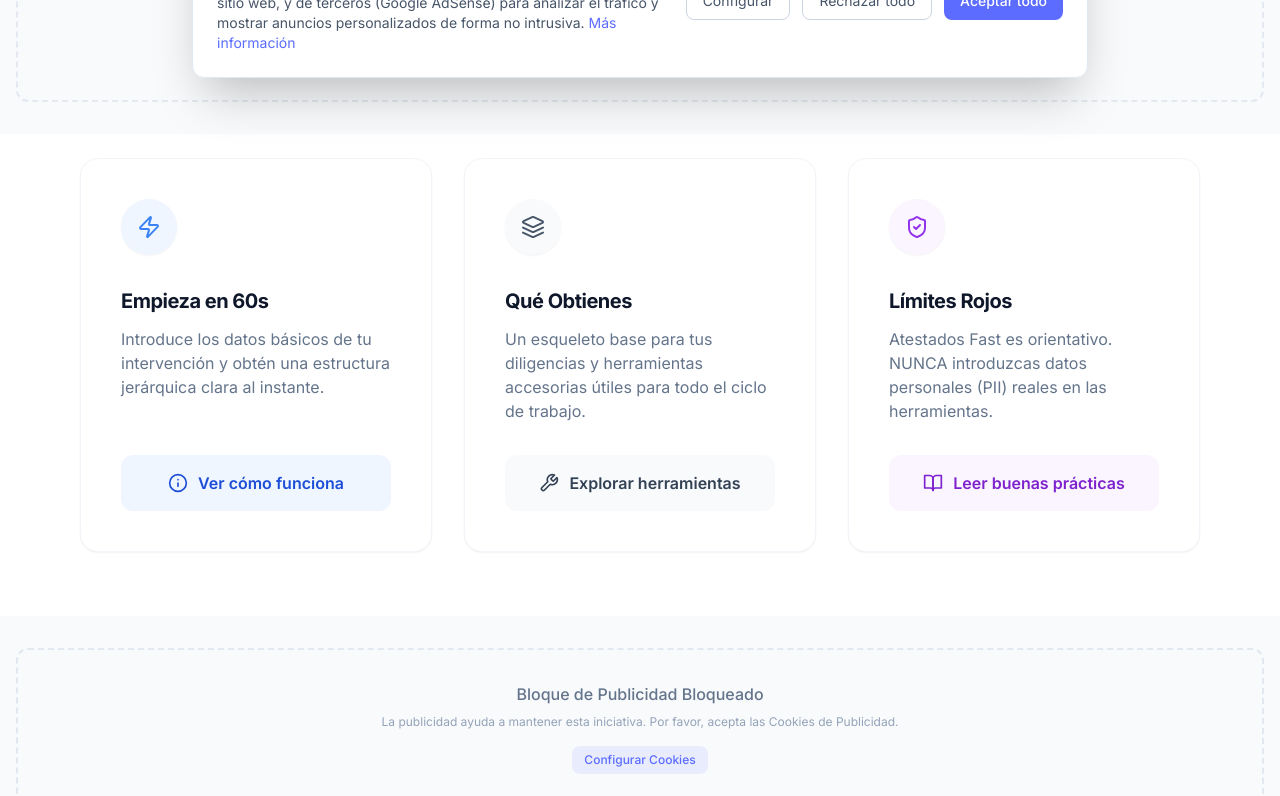
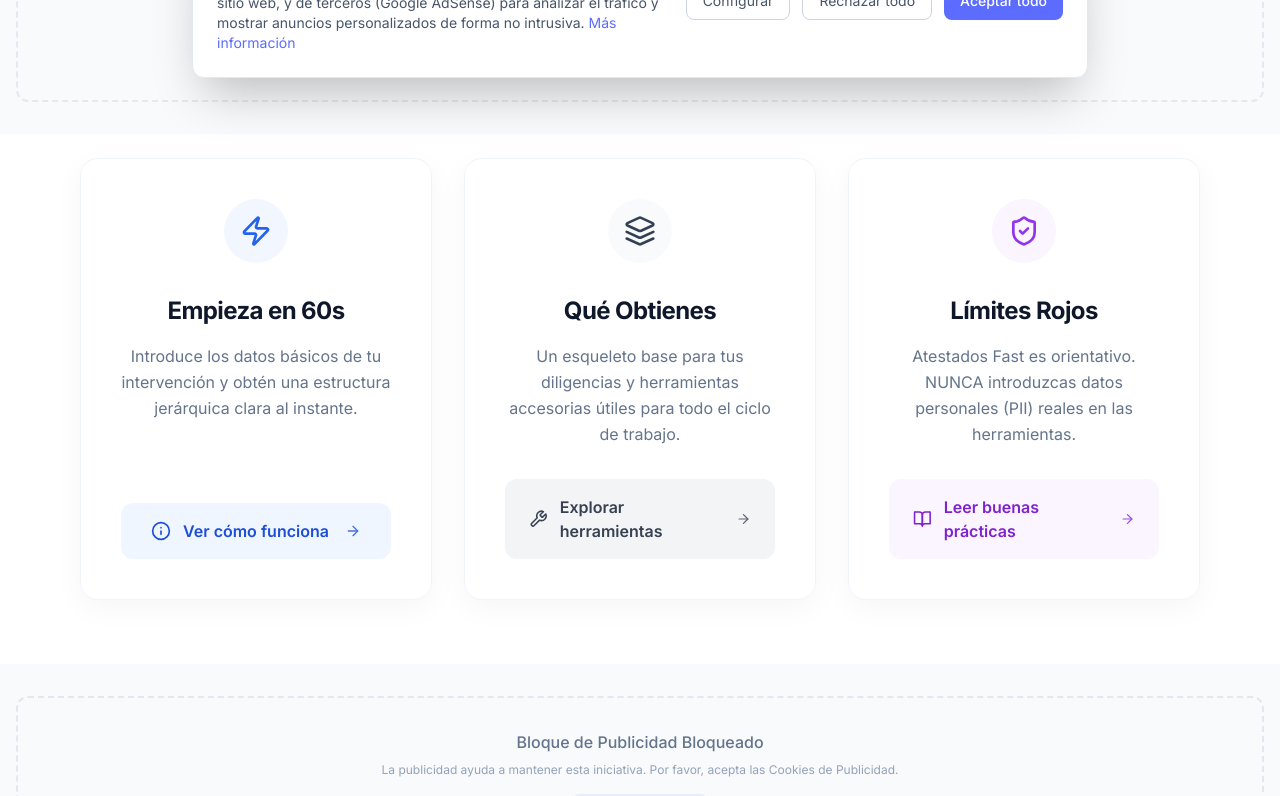
Before and after one commit to dunajhon0/atestados-fast, a Next.js app in the folder atestados-fast/: page / in a window 1280 px wide. Shown: the part 706-1502 px from the top of the page. Built offline with nearby package versions, Linux system fonts and the light colour scheme; no server answers.

Commit message:
feat(ui): definitive exact-match recreation of the 3-cards section based on user specifications

```diff
--- a/atestados-fast/app/page.tsx
+++ b/atestados-fast/app/page.tsx
@@ -75,62 +75,71 @@ export default function Home() {
                     <div className="grid md:grid-cols-3 gap-6 lg:gap-8 animate-in fade-in slide-in-from-bottom-8 duration-700 delay-200 fill-mode-both">
 
                         {/* Card 1 */}
-                        <div className="group bg-white border border-slate-100 shadow-sm hover:shadow-xl hover:-translate-y-1.5 transition-all duration-300 text-left flex flex-col p-8 md:p-10 rounded-[18px]">
+                        <div className="group bg-white border border-slate-100 shadow-[0_8px_30px_rgb(0,0,0,0.04)] hover:shadow-[0_20px_40px_rgb(0,0,0,0.08)] hover:-translate-y-2 transition-all duration-500 flex flex-col p-8 md:p-10 rounded-[18px]">
                             {/* Icon Container */}
-                            <div className="h-14 w-14 rounded-full bg-blue-50 flex items-center justify-center mb-8 shadow-sm group-hover:bg-blue-100 transition-colors">
-                                <Zap className="h-6 w-6 text-blue-500" />
+                            <div className="h-16 w-16 mx-auto rounded-full bg-blue-50/80 flex items-center justify-center mb-8 group-hover:bg-blue-100 group-hover:scale-110 transition-all duration-500">
+                                <Zap className="h-8 w-8 text-blue-600" />
                             </div>
 
                             {/* Content */}
-                            <h3 className="text-xl font-bold text-slate-900 mb-3 tracking-tight">Empieza en 60s</h3>
-                            <p className="text-slate-500 text-sm md:text-base leading-relaxed mb-8 flex-grow">
+                            <div className="text-center flex-grow flex flex-col">
+                                <h3 className="text-2xl font-bold text-slate-900 mb-4 tracking-tight">Empieza en 60s</h3>
+                                <p className="text-slate-500 text-base leading-relaxed mb-8 flex-grow">
                                     Introduce los datos básicos de tu intervención y obtén una estructura jerárquica clara al instante.
                                 </p>
+                            </div>
 
                             {/* Button */}
-                            <Link href="/como-funciona" className="inline-flex items-center justify-center gap-2.5 w-full px-6 py-4 bg-blue-50 text-blue-700 font-semibold rounded-[12px] transition-all hover:bg-blue-600 hover:text-white hover:shadow-md">
+                            <Link href="/como-funciona" className="inline-flex items-center justify-center gap-3 w-full px-6 py-4 bg-blue-50 text-blue-700 font-semibold rounded-[12px] transition-all hover:bg-blue-600 hover:text-white hover:shadow-lg hover:shadow-blue-600/20">
                                 <Info className="h-5 w-5" />
-                                Ver cómo funciona
+                                <span>Ver cómo funciona</span>
+                                <ArrowRight className="h-4 w-4 ml-1 opacity-80" />
                             </Link>
                         </div>
 
                         {/* Card 2 */}
-                        <div className="group bg-white border border-slate-100 shadow-sm hover:shadow-xl hover:-translate-y-1.5 transition-all duration-300 text-left flex flex-col p-8 md:p-10 rounded-[18px]">
+                        <div className="group bg-white border border-slate-100 shadow-[0_8px_30px_rgb(0,0,0,0.04)] hover:shadow-[0_20px_40px_rgb(0,0,0,0.08)] hover:-translate-y-2 transition-all duration-500 flex flex-col p-8 md:p-10 rounded-[18px]">
                             {/* Icon Container */}
-                            <div className="h-14 w-14 rounded-full bg-slate-50 flex items-center justify-center mb-8 shadow-sm group-hover:bg-slate-100 transition-colors">
-                                <Layers className="h-6 w-6 text-slate-600" />
+                            <div className="h-16 w-16 mx-auto rounded-full bg-slate-50 flex items-center justify-center mb-8 group-hover:bg-slate-100 group-hover:scale-110 transition-all duration-500">
+                                <Layers className="h-8 w-8 text-slate-700" />
                             </div>
 
                             {/* Content */}
-                            <h3 className="text-xl font-bold text-slate-900 mb-3 tracking-tight">Qué Obtienes</h3>
-                            <p className="text-slate-500 text-sm md:text-base leading-relaxed mb-8 flex-grow">
+                            <div className="text-center flex-grow flex flex-col">
+                                <h3 className="text-2xl font-bold text-slate-900 mb-4 tracking-tight">Qué Obtienes</h3>
+                                <p className="text-slate-500 text-base leading-relaxed mb-8 flex-grow">
                                     Un esqueleto base para tus diligencias y herramientas accesorias útiles para todo el ciclo de trabajo.
                                 </p>
+                            </div>
 
                             {/* Button */}
-                            <Link href="/herramientas" className="inline-flex items-center justify-center gap-2.5 w-full px-6 py-4 bg-slate-50 text-slate-700 font-semibold rounded-[12px] transition-all hover:bg-slate-800 hover:text-white hover:shadow-md">
+                            <Link href="/herramientas" className="inline-flex items-center justify-center gap-3 w-full px-6 py-4 bg-gray-100 text-gray-700 font-semibold rounded-[12px] transition-all hover:bg-gray-800 hover:text-white hover:shadow-lg hover:shadow-gray-800/20">
                                 <Wrench className="h-5 w-5" />
-                                Explorar herramientas
+                                <span>Explorar herramientas</span>
+                                <ArrowRight className="h-4 w-4 ml-1 opacity-80" />
                             </Link>
                         </div>
 
                         {/* Card 3 */}
-                        <div className="group bg-white border border-slate-100 shadow-sm hover:shadow-xl hover:-translate-y-1.5 transition-all duration-300 text-left flex flex-col p-8 md:p-10 rounded-[18px]">
+                        <div className="group bg-white border border-slate-100 shadow-[0_8px_30px_rgb(0,0,0,0.04)] hover:shadow-[0_20px_40px_rgb(0,0,0,0.08)] hover:-translate-y-2 transition-all duration-500 flex flex-col p-8 md:p-10 rounded-[18px]">
                             {/* Icon Container */}
-                            <div className="h-14 w-14 rounded-full bg-purple-50 flex items-center justify-center mb-8 shadow-sm group-hover:bg-purple-100 transition-colors">
-                                <ShieldCheck className="h-6 w-6 text-purple-600" />
+                            <div className="h-16 w-16 mx-auto rounded-full bg-purple-50 flex items-center justify-center mb-8 group-hover:bg-purple-100 group-hover:scale-110 transition-all duration-500">
+                                <ShieldCheck className="h-8 w-8 text-purple-600" />
                             </div>
 
                             {/* Content */}
-                            <h3 className="text-xl font-bold text-slate-900 mb-3 tracking-tight">Límites Rojos</h3>
-                            <p className="text-slate-500 text-sm md:text-base leading-relaxed mb-8 flex-grow">
+                            <div className="text-center flex-grow flex flex-col">
+                                <h3 className="text-2xl font-bold text-slate-900 mb-4 tracking-tight">Límites Rojos</h3>
+                                <p className="text-slate-500 text-base leading-relaxed mb-8 flex-grow">
                                     Atestados Fast es orientativo. NUNCA introduzcas datos personales (PII) reales en las herramientas.
                                 </p>
+                            </div>
 
                             {/* Button */}
-                            <Link href="/buenas-practicas" className="inline-flex items-center justify-center gap-2.5 w-full px-6 py-4 bg-purple-50 text-purple-700 font-semibold rounded-[12px] transition-all hover:bg-purple-600 hover:text-white hover:shadow-md">
+                            <Link href="/buenas-practicas" className="inline-flex items-center justify-center gap-3 w-full px-6 py-4 bg-purple-50 text-purple-700 font-semibold rounded-[12px] transition-all hover:bg-purple-600 hover:text-white hover:shadow-lg hover:shadow-purple-600/20">
                                 <BookOpen className="h-5 w-5" />
-                                Leer buenas prácticas
+                                <span>Leer buenas prácticas</span>
+                                <ArrowRight className="h-4 w-4 ml-1 opacity-80" />
                             </Link>
                         </div>
 
```
Lines whose indentation alone changed are shown as unchanged.
